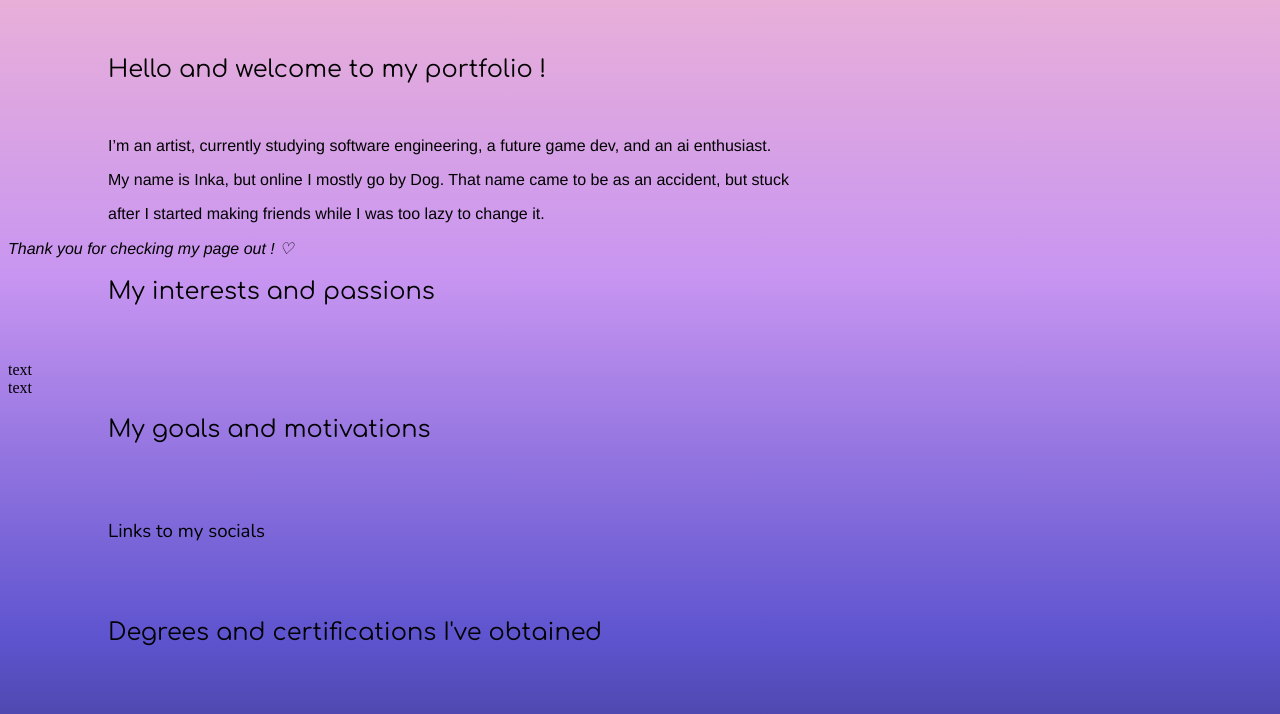
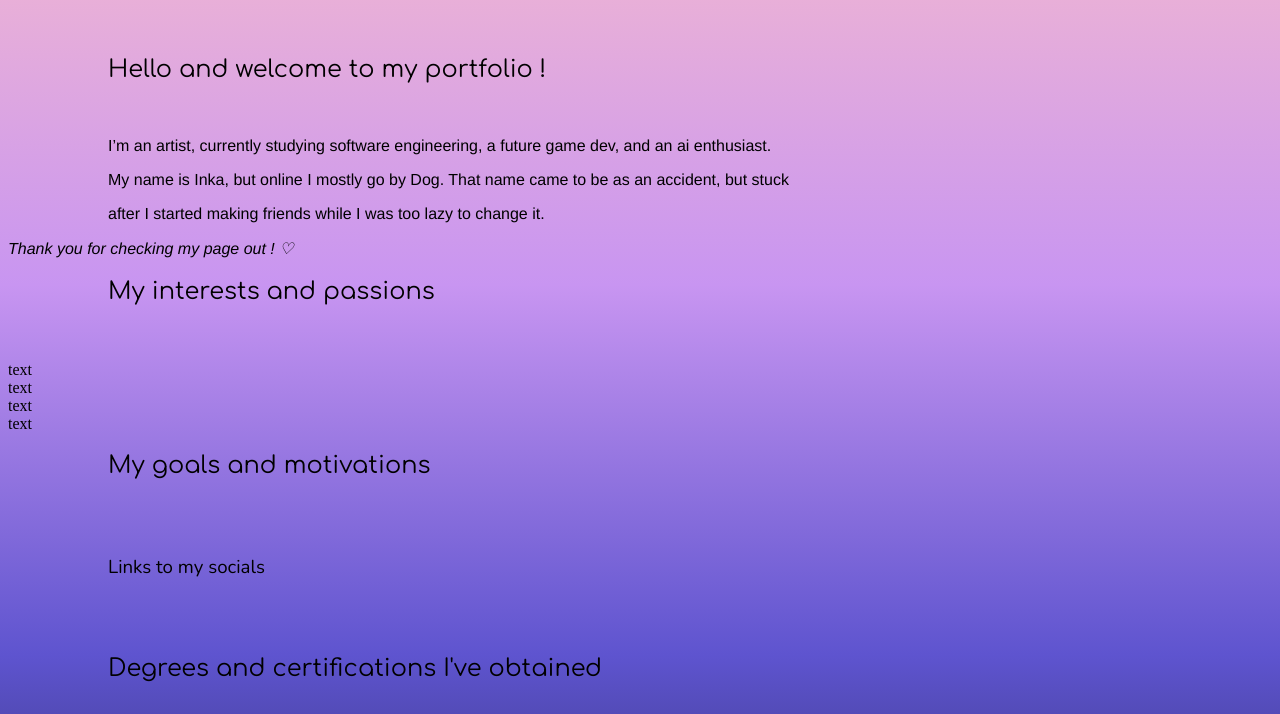
Before and after one commit to Inka302/Portfolio, a plain HTML site: page index.html in a window 1280 px wide. Shown: the part 86-800 px from the top of the page. Drawn offline with nearby package versions, Linux system fonts and the light colour scheme.

Commit message:
INFO CARDDS

```diff
--- a/index.html
+++ b/index.html
@@ -27,18 +27,18 @@
 
         <h2>My interests and passions</h2><br><br>
 
-        <div class="container">
-        <div class="box">
-            <div class="box-row">
-                <div class="box-cell box1">
-                    text
-                </div>
-                <div class="box-cell box2">
-                    text
-                </div>
-            </div>
-        </div>
-        </div>
+        <!--info cards <3-->
+<div class="container">
+    <div class="box-row">
+        <div class="box-cell box1">text</div>
+        <div class="box-cell box2">text</div>
+    </div>
+    <div class="box-row">
+        <div class="box-cell box1">text</div>
+        <div class="box-cell box2">text</div>
+    </div>
+</div>
+
 
         <h2>My goals and motivations</h2><br><br>
 
```
